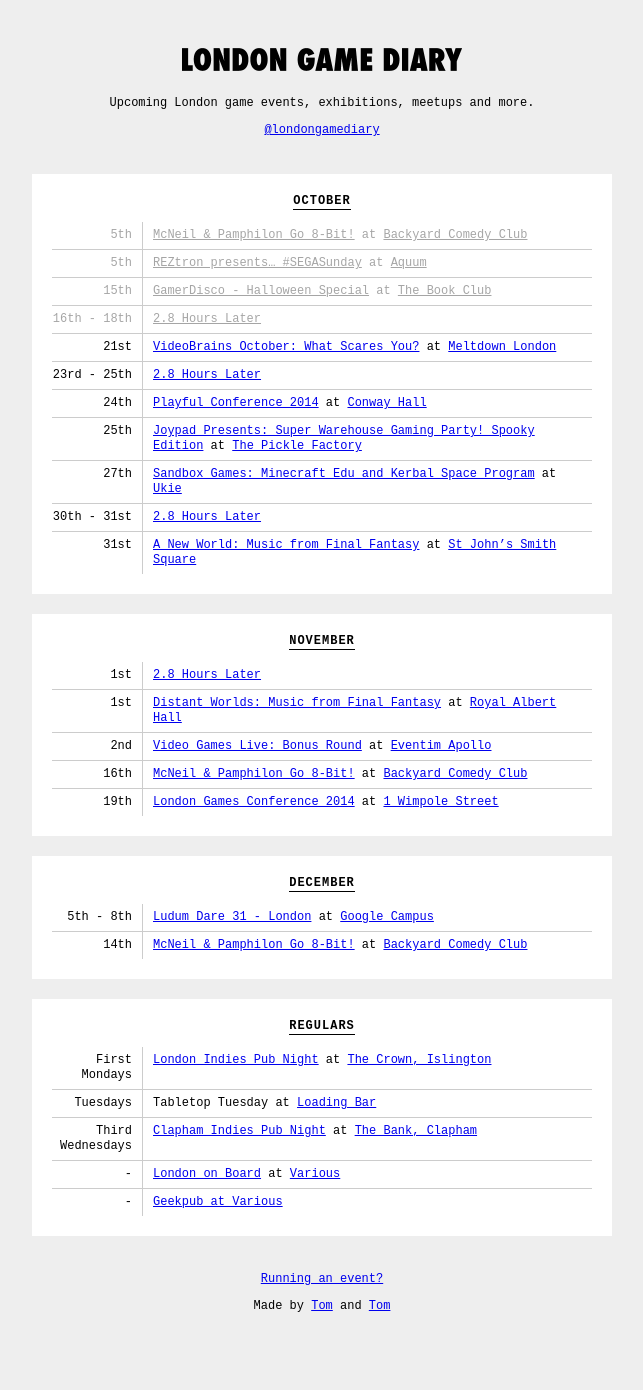
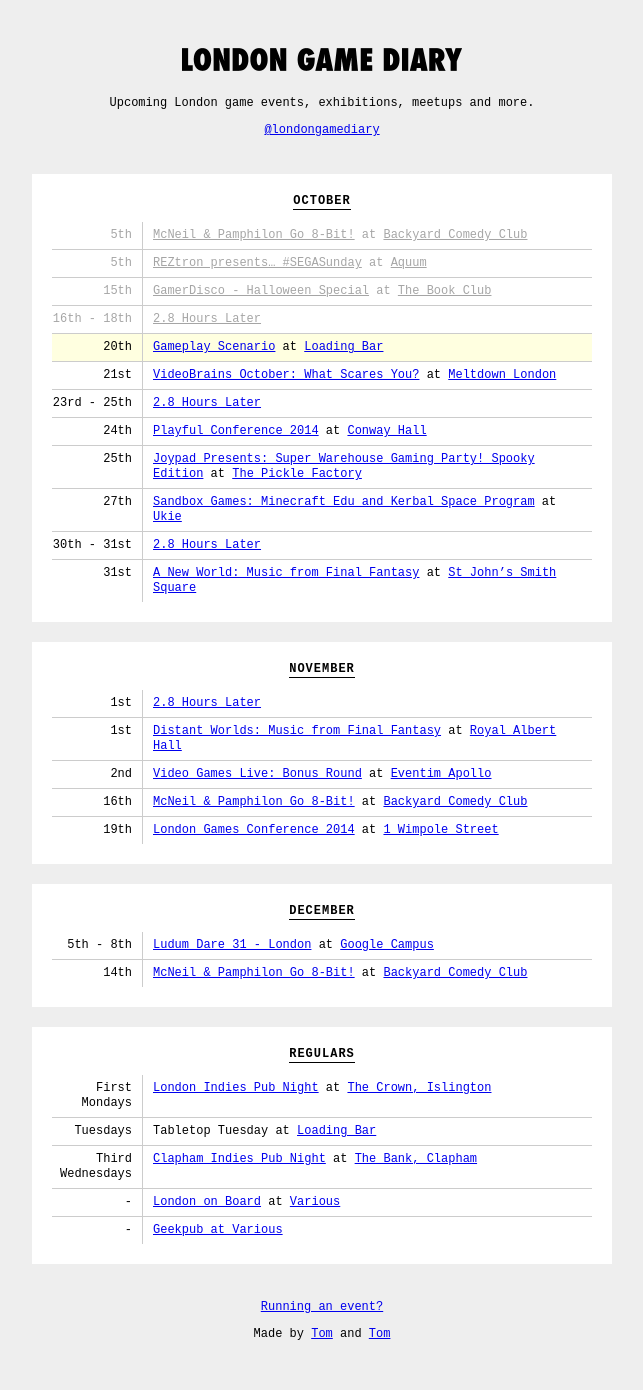
Before and after one commit to thomasmarshall/londongamediary.com, a Jekyll site: the page built from index.html, in a window 1280 px wide. Shown: the whole page, without its empty margins (318-961 px from the left). Built offline with Jekyll 4.4.1, drawn with Linux system fonts in a browser that asks for light colours; nearby versions of some CDN libraries; before the commit the page ends 1362 px from its top, so only the background shows below that.

Commit message:
Update events.yml

```diff
--- a/_data/events.yml
+++ b/_data/events.yml
@@ -19,6 +19,11 @@
   link: "http://2.8hourslater.com/"
   starts_at: 2014-10-16
   ends_at: 2014-10-18
+
+- title: "Gameplay Scenario"
+  link: "https://www.eventbrite.co.uk/e/gameplay-scenario-tickets-13579772465?ref=ebapi"
+  location: "[Loading Bar](http://twitter.com/drinkrelaxplay)"
+  date: 2014-10-20
 
 - title: "VideoBrains October: What Scares You?"
   link: "http://www.eventbrite.co.uk/e/videobrains-october-what-scares-you-tickets-13036318981"
```
